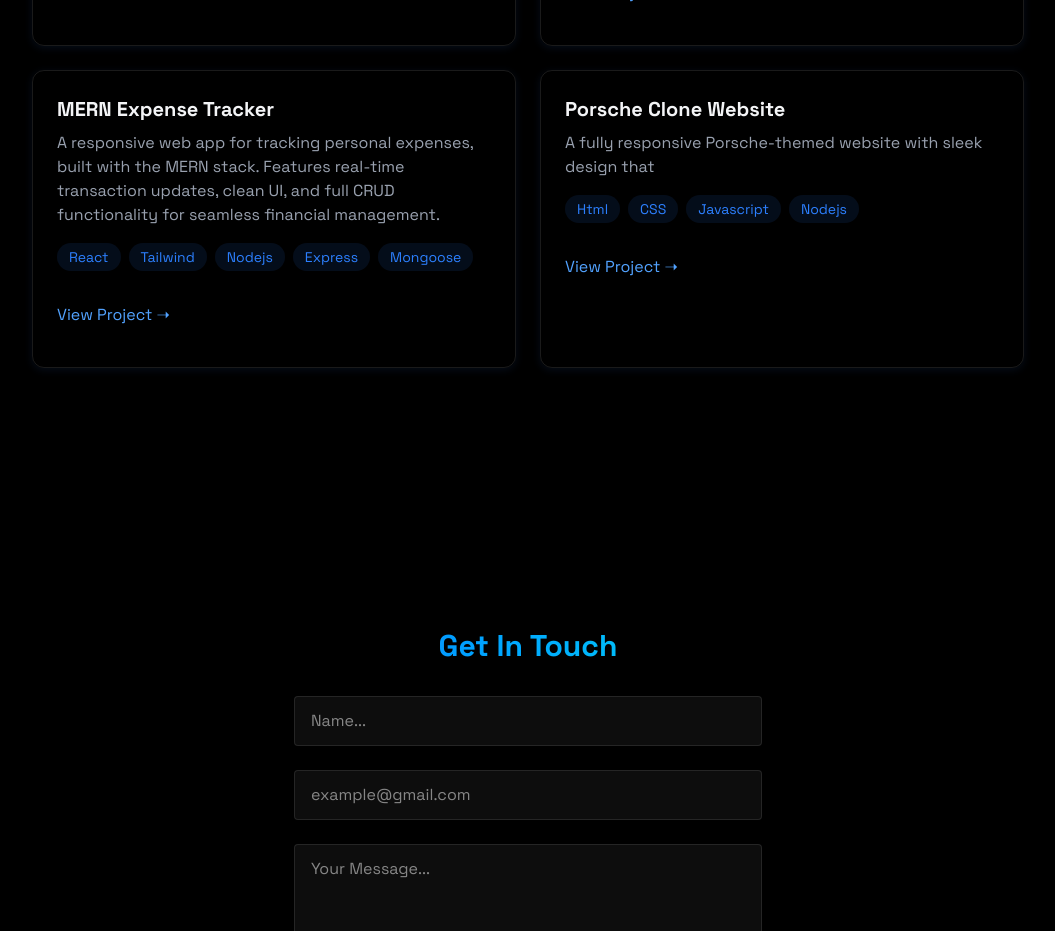
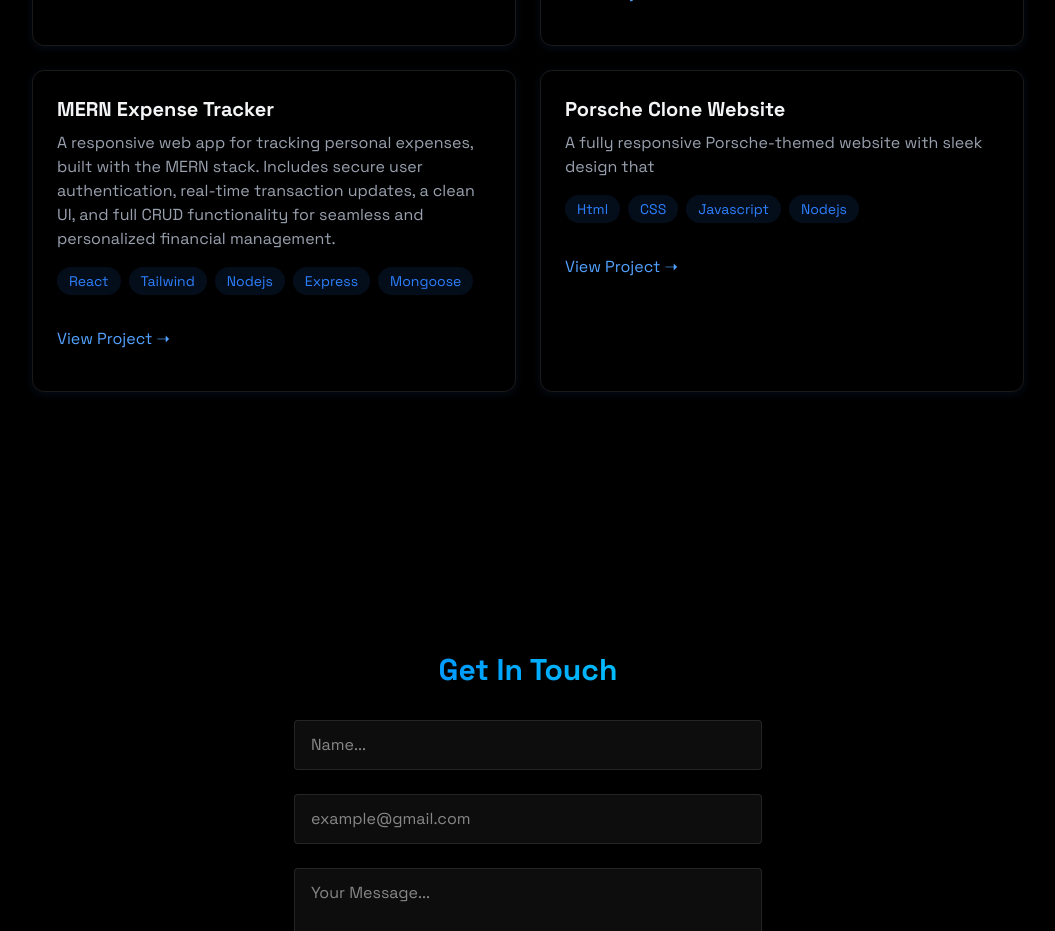
Before and after one commit to Monil3571/Monil-Portfolio, a React (Vite) app: page / in a window 1280 px wide. Shown: the part 2140-3071 px from the top of the page, without its empty margins (112-1167 px from the left). Built offline with nearby package versions, Linux system fonts and the light colour scheme.

Commit message:
changed mern expense app's discription

```diff
--- a/src/components/sections/Projects.jsx
+++ b/src/components/sections/Projects.jsx
@@ -86,18 +86,16 @@ export const Projects = () => {
               </div>
             </div>
             <div className="p-6 rounded-xl border border-white/10 hover:-translate-y-1 hover:border-blue-500/30 shadow-[0_2px_8px_rgba(59,130,246,0.1)] transition-all ">
-              <h3 className="text-xl font-bold mb-2">
-                {" "}
-                MERN Expense Tracker{" "}
-              </h3>
+              <h3 className="text-xl font-bold mb-2"> MERN Expense Tracker </h3>
               <p className="text-gray-400 mb-4">
                 A responsive web app for tracking personal expenses, built with
-                the MERN stack. Features real-time transaction updates, clean
-                UI, and full CRUD functionality for seamless financial
-                management.
+                the MERN stack. Includes secure user authentication, real-time
+                transaction updates, a clean UI, and full CRUD functionality for
+                seamless and personalized financial management.
               </p>
               <div className="flex flex-wrap gap-2 mb-4">
-                {["React", "Tailwind", "Nodejs", "Express", "Mongoose"].map((tech, key) => (
+                {["React", "Tailwind", "Nodejs", "Express", "Mongoose"].map(
+                  (tech, key) => (
                     <span
                       key={key}
                       className="bg-blue-500/10 text-blue-500 py-1 px-3 rounded-full text-sm hover:bg-blue-500/20
@@ -106,7 +104,8 @@ export const Projects = () => {
                     >
                       {tech}
                     </span>
-                ))}
+                  )
+                )}
               </div>
 
               <div className="flex justify-between items-center">
```
Lines whose indentation alone changed are shown as unchanged.
